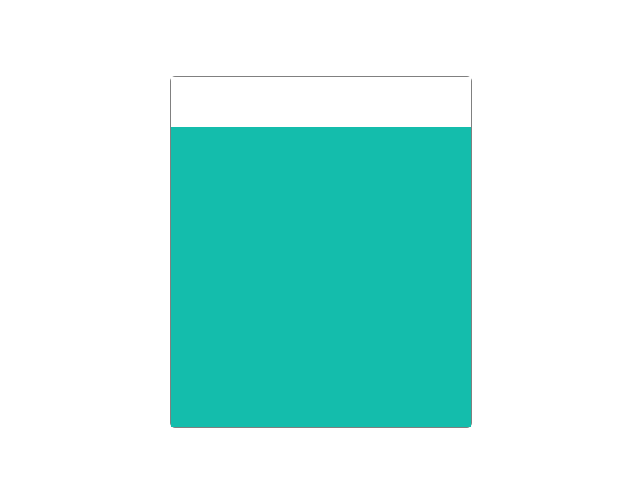
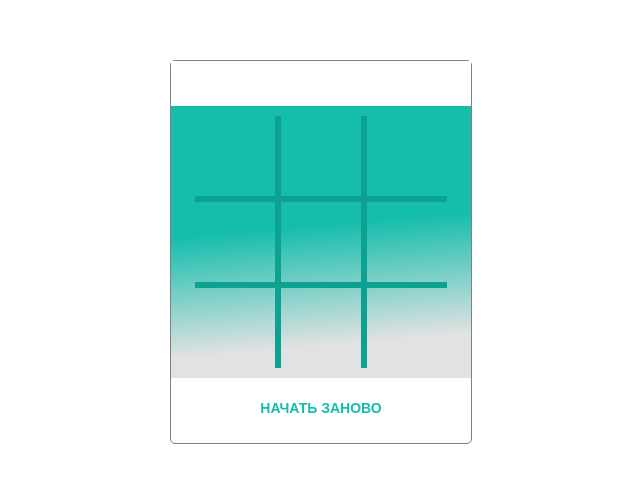
Before and after one commit to DmitriiPisarenko/tic-tac-toe, a React (Create React App) app: page / in a window 1280 px wide. Shown: the part 156-638 px from the top of the page, without its empty margins (319-959 px from the left). Built offline with nearby package versions, Linux system fonts and the light colour scheme.

Commit message:
add restart button

```diff
--- a/src/components/field/field.module.css
+++ b/src/components/field/field.module.css
@@ -1,5 +1,46 @@
-.container {
-  background-color: #14bdac;
-  width: auto;
-  height: 300px;
+.field {
+  background: rgb(20,189,172);
+  background: linear-gradient(175deg, rgba(20,189,172,1) 0%, rgba(20,189,172,1) 44%, rgba(226,226,226,1) 85%);
+  margin: -5px 0;
+  z-index: 1;
+  position: relative;
+  display: flex;
+  justify-content: center;
+  align-items: center;
+  padding: 10px;
 }
+
+.restart {
+  color: #14bdac;
+  font-weight: bold;
+  width: 100%;
+  height: 70px;
+  background-color: white;
+  border-radius: 5px;
+  border: 0px white;
+  cursor: pointer;
+  font-size: 14px;
+  font-family: arial,sans-serif;
+}
+
+.cell {
+  border: 3px solid rgb(13,161,146);
+  width: 80px;
+  height: 80px;
+}
+
+.noBorderLeft {
+  border-left: none;
+}
+
+.noBorderTop {
+  border-top: none;
+}
+
+.noBorderRight {
+  border-right: none;
+}
+
+.noBorderBottom {
+  border-bottom: none;
+}
--- a/src/components/field/index.jsx
+++ b/src/components/field/index.jsx
@@ -1,9 +1,31 @@
 import React from 'react';
 import styles from './/field.module.css';
+import classNames from 'classnames';
 
 export default function Field() {
   return (
     <div className={styles.container}>
+      <div className={styles.field}>
+        <div>
+          <div className={classNames(styles.cell, styles.noBorderTop, styles.noBorderLeft)} />
+          <div className={classNames(styles.cell, styles.noBorderLeft)} />
+          <div className={classNames(styles.cell, styles.noBorderLeft, styles.noBorderBottom)} />
+        </div>
+        <div>
+          <div className={classNames(styles.cell, styles.noBorderTop)} />
+          <div className={classNames(styles.cell)} />
+          <div className={classNames(styles.cell, styles.noBorderBottom)} />
+        </div>
+        <div>
+          <div className={classNames(styles.cell, styles.noBorderTop, styles.noBorderRight)} />
+          <div className={classNames(styles.cell, styles.noBorderRight)} />
+          <div className={classNames(styles.cell, styles.noBorderRight, styles.noBorderBottom)} />
+        </div>
+      </div>
+
+      <button type='button' className={styles.restart}>
+        НАЧАТЬ ЗАНОВО
+      </button>
 
     </div>
   )
```
